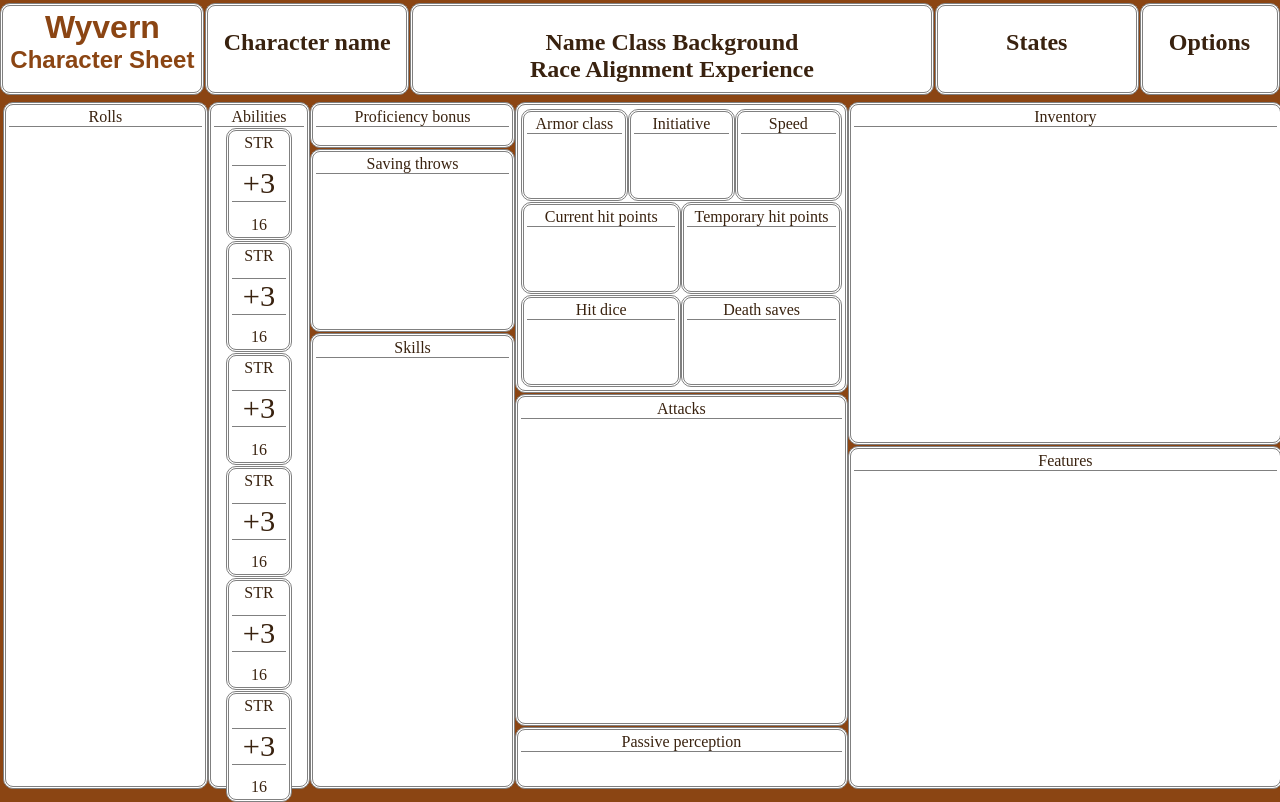
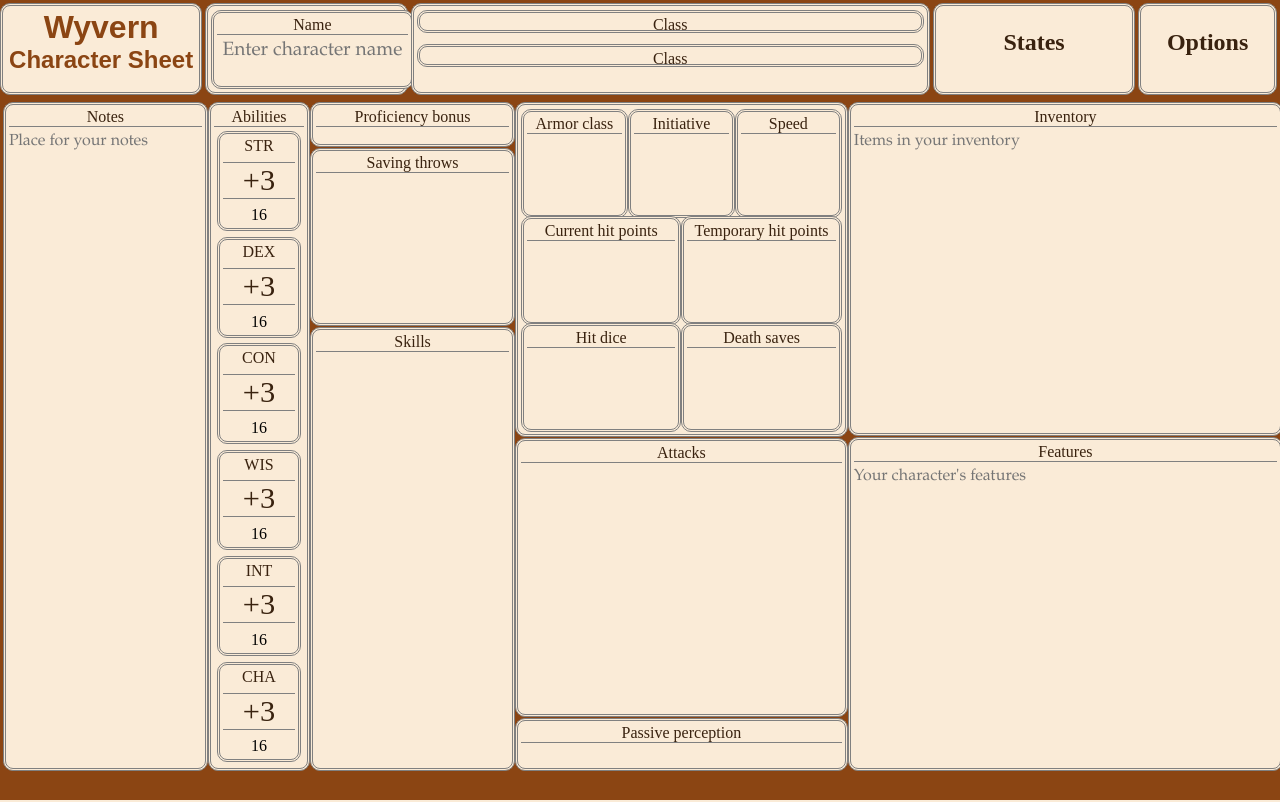
Before and after one commit to Ezerwald/WyvernCharacterSheet, a Flask app: page /character_sheet in a window 1280 px wide. Run offline with Flask 3, Linux system fonts and the light colour scheme.

Commit message:
Frontend progress

```diff
--- a/website/static/styles_character.css
+++ b/website/static/styles_character.css
@@ -7,6 +7,8 @@
     margin: 0;
     padding: 0;
 }
+
+/* ---------Flex header sections---------*/
 
 header{
     display: flex;
@@ -18,13 +20,98 @@
 }
 
 header section{
+    flex-grow: 1;
+    display: flex;
+    flex-direction: column;
+    margin-right: 3px;
+    padding: 3px;
+
     border: 3px double grey;
     border-radius: 10px;
-    background-color: white;
+    background-color: antiquewhite;
+
     height: 80px;
-    margin: auto;
-    padding: 3px;
 }
+
+
+
+/* ---------Header section blocks---------*/
+
+.title{
+    width: 15%;
+    color: saddlebrown;
+    font-family: Copperplate, Papyrus, fantasy;
+}
+.title h1 {
+    font-size: 200%;
+    margin: 0;
+}
+
+.title h2 {
+    font-size: 150%;
+    margin: 0;
+}
+
+.character-name{
+    width: 15%;
+}
+    .character-name-input{
+        font-size: 120%;
+        text-align: center;
+    }
+
+.general-info{
+    width: 40%
+}
+
+.states{
+    width: 15%
+}
+
+.options{
+    width: 10%
+}
+
+
+/*---------Other----------*/
+a {
+    text-decoration: none;
+    color: saddlebrown;
+}
+
+textarea{
+    width: 100%;
+    height: 100%;
+    resize: none;
+    font-size: 16px;
+    font-family: "Book Antiqua";
+    background-color: transparent;
+    border: none;
+}
+
+input[type="number"] {
+    -moz-appearance: textfield; /* Firefox */
+    appearance: textfield; /* Other modern browsers */
+
+    border: none;
+    text-align: center;
+    font-family: "Times New Roman";
+    background-color: transparent;
+}
+    input[type="number"]::-webkit-inner-spin-button,
+    input[type="number"]::-webkit-outer-spin-button {
+        -webkit-appearance: none;
+    }
+
+input[type="text"]{
+    width: 100%;
+    resize: none;
+    font-family: "Book Antiqua";
+    background-color: transparent;
+    border: none;
+}
+
+/* ---------Flex-container sections---------*/
 
 .flex-container{
     display: flex;
@@ -40,7 +127,6 @@
     flex-grow: 1;
     display: flex;
     flex-direction: column;
-    height: 86vh;
     margin-right: 6px;
     padding: 3px;
 }
@@ -65,86 +151,52 @@
     width: 33%;
 }
 
-/* Section block template */
+/* ---------Section block template--------- */
 .section-block{
-    width: 100%;
+    background-color: antiquewhite;
     border: 3px double grey;
     border-radius: 10px;
-    background-color: white;
     margin-top: 1px;
+    overflow: hidden;
     padding: 3px;
+    width: 100%;
+    flex-grow: 1;
 }
 
 .block-header{
     border-bottom: 1px solid grey;
+    margin-bottom: 3px;
 }
 
 .block-body{
+    height: 97%;
     display: flex;
     flex-direction: column;
     justify-content: space-between;
     align-items: center;
-    height: 100%;
 }
 
 .row{
     display: flex;
     flex-direction: row;
+    margin-bottom: 10px;
+    height: 30%;
 }
 
-/* Header section blocks*/
+/* ---------Section 1 blocks---------*/
 
-.title{
-    width: 15%;
-    color: saddlebrown;
-    font-family: Copperplate, Papyrus, fantasy;
-}
-.title h1 {
-    font-size: 200%;
-    margin: 0;
+.block-notes{
 }
 
-.title h2 {
-    font-size: 150%;
-    margin: 0;
-}
-
-.character-name{
-    width: 15%;
-}
-
-.general-info{
-    width: 40%
-}
-
-.states{
-    width: 15%
-}
-
-.options{
-    width: 10%
-}
-
-/* Section 1 blocks*/
-
-.block-rolls{
-    height: 100%;
-}
-
-/* Section 2 blocks */
-.block-abilities{
-    height: 100%;
-}
-
+/* ---------Section 2 blocks--------- */
 .ability-field{
     display: flex;
     align-items: center;
     flex-direction: column;
     justify-content: space-between;
-        height: 16%;
-        width: 60%;
-    }
-        .ability-score{
+    margin-bottom: 0.6vh;
+    height: 11vh;
+    width: 80%;
 }
     .ability-modifier{
         font-size: 190%;
@@ -152,9 +204,12 @@
         border-top: 1px solid grey;
         border-bottom: 1px solid grey;
     }
+    .ability-score-input{
+        font-size: medium;
+        width: 30%;
+    }
 
-
-/* Section 3 blocks */
+/* ---------Section 3 blocks--------- */
 
 .block-prof-bonus{
     height: 5%;
@@ -168,35 +223,34 @@
     height: 65%;
 }
 
-/* Section 4 blocks */
+/* ---------Section 4 blocks--------- */
 .block-health{
-
 }
     .block-armor-class,
     .block-initiative,
     .block-speed{
-        height: 10vh;
+        height: 100%;
     }
 
     .block-current-hit-points,
     .block-temporary-hit-points{
-        height: 10vh;
+        height: 100%;
     }
 
     .block-hit-dice,
     .block-death-saves{
-        height: 10vh
+        height: 100%;
     }
 
 .block-attack{
-    height: 60%;
+    flex-grow: 1.3;
 }
 
 .block-passive-perception{
-    height: 8vh;
+    flex-grow: 0.1;
 }
 
-/* Section 5 blocks */
+/* ---------Section 5 blocks--------- */
 .block-inventory{
     height: 50%;
 }
--- a/website/templates/character_sheet.html
+++ b/website/templates/character_sheet.html
@@ -7,14 +7,37 @@
 <body>
     <header>
         <section class="title">
-            <h1> Wyvern </h1>
-            <h2> Character Sheet </h2>
+            <a href = "/">
+                <h1> Wyvern </h1>
+                <h2> Character Sheet </h2>
+            </a>
         </section>
         <section class="character-name">
-            <h1>Character name</h1>
+            <div class="section-block">
+                <div class="block-header"> Name </div>
+                <div class="block-body">
+                    <input type="text" id="characterName" class="character-name-input" placeholder="Enter character name">
+                </div>
+            </div>
         </section>
         <section class="general-info">
-            <h2> Name Class Background <br> Race Alignment Experience</h2>
+            <div class="row">
+                <div class="section-block">
+                    <div class="block-header"> Class </div>
+                    <div class="block-body">
+                        <input type="text" id="characterClass" class="character-class-input" placeholder="Enter class">
+                    </div>
+                </div>
+            </div>
+            <div class="row">
+                <div class="section-block">
+                    <div class="block-header"> Class </div>
+                    <div class="block-body">
+                        <input type="text" id="characterClass" class="character-class-input" placeholder="Enter class">
+                    </div>
+                </div>
+            </div>
+{#            <h2> Name Class Background <br> Race Alignment Experience</h2>#}
         </section>
         <section class="states">
             <h2> States </h2>
@@ -26,13 +49,16 @@
 
     <main class="flex-container">
         <section class="section-1">
-            <div class="section-block block-rolls">
-                <div class="block-header"> Rolls </div>
+            <div class="section-block block-notes">
+                <div class="block-header"> Notes </div>
+                <div class="block-body">
+                    <textarea placeholder="Place for your notes"></textarea>
+                </div>
             </div>
         </section>
 
         <section class="section-2">
-            <div class="section-block block-abilities">
+            <div class="section-block">
                 <div class="block-header"> Abilities </div>
                 <div class="block-body">
                     <div class="section-block ability-field">
@@ -40,54 +66,42 @@
                         <div class="ability-modifier">
                             +3
                         </div>
-                        <div class="ability-score">
-                            16
-                        </div>
+                        <input type="number" id="strengthScore" class="ability-score-input" value = 16>
                     </div>
                     <div class="section-block ability-field">
-                        STR
+                        DEX
                         <div class="ability-modifier">
                             +3
                         </div>
-                        <div class="ability-score">
-                            16
-                        </div>
+                        <input type="number" id="dexterityScore" class="ability-score-input" value = 16>
                     </div>
                     <div class="section-block ability-field">
-                        STR
+                        CON
                         <div class="ability-modifier">
                             +3
                         </div>
-                        <div class="ability-score">
-                            16
-                        </div>
+                        <input type="number" id="constitutionScore" class="ability-score-input" value = 16>
                     </div>
                     <div class="section-block ability-field">
-                        STR
+                        WIS
                         <div class="ability-modifier">
                             +3
                         </div>
-                        <div class="ability-score">
-                            16
-                        </div>
+                        <input type="number" id="wisdomScore" class="ability-score-input" value = 16>
                     </div>
                     <div class="section-block ability-field">
-                        STR
+                        INT
                         <div class="ability-modifier">
                             +3
                         </div>
-                        <div class="ability-score">
-                            16
-                        </div>
+                        <input type="number" id="intelligenceScore" class="ability-score-input" value = 16>
                     </div>
                     <div class="section-block ability-field">
-                        STR
+                        CHA
                         <div class="ability-modifier">
                             +3
                         </div>
-                        <div class="ability-score">
-                            16
-                        </div>
+                        <input type="number" id="charismaScore" class="ability-score-input" value = 16>
                     </div>
                 </div>
             </div>
@@ -146,9 +160,15 @@
         <section class="section-5">
             <div class="section-block block-inventory">
                 <div class="block-header"> Inventory </div>
+                <div class="block-body">
+                    <textarea placeholder="Items in your inventory"></textarea>
+                </div>
             </div>
             <div class="section-block block-features">
                 <div class="block-header"> Features </div>
+                <div class="block-body">
+                    <textarea placeholder="Your character's features"></textarea>
+                </div>
             </div>
         </section>
 
--- a/website/templates/index.html
+++ b/website/templates/index.html
@@ -15,8 +15,9 @@
     </header>
     <section>
         <ul>
-            <li><button> Create character </button></li>
-            <li><button> Upload character </button></li>
+            <li><a><button> Create character </button></a></li>
+            <li><a><button> Upload character </button></a></li>
+            <li><a href = "/character_sheet"><button> Current character </button></a></li>
         </ul>
 
     </section>
```
Also changed, not shown: website/static/styles_home.css (+10 -0 lines). Lines whose indentation alone changed are shown as unchanged.
